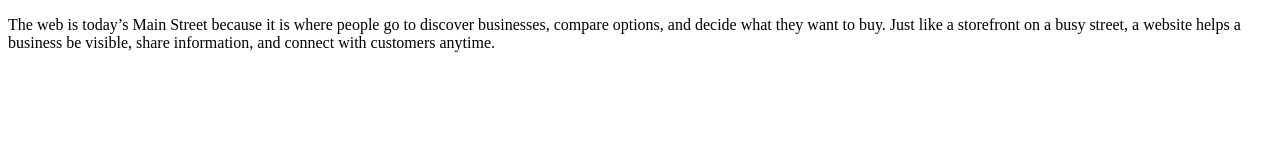
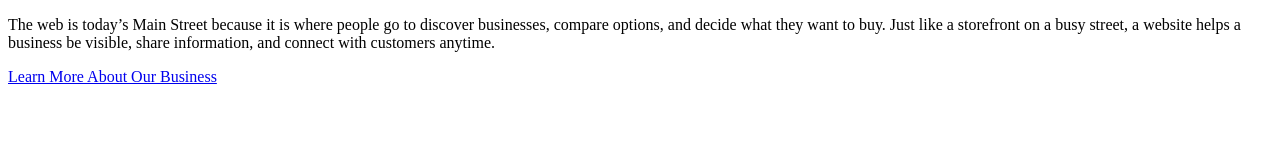
Before and after one commit to g3butler-afk/g3butler-afk.github.io, a plain HTML site: page index.html in a window 1280 px wide. Drawn offline with Linux system fonts and the light colour scheme.

Commit message:
Update index.html

```diff
--- a/index.html
+++ b/index.html
@@ -4,6 +4,10 @@
   <title>Campus Coffee Delivery</title>
 </head>
 <body>
+
   <p>The web is today’s Main Street because it is where people go to discover businesses, compare options, and decide what they want to buy. Just like a storefront on a busy street, a website helps a business be visible, share information, and connect with customers anytime.</p>
+
+  <a href="pages/about.html">Learn More About Our Business</a>
+
 </body>
 </html>
```
